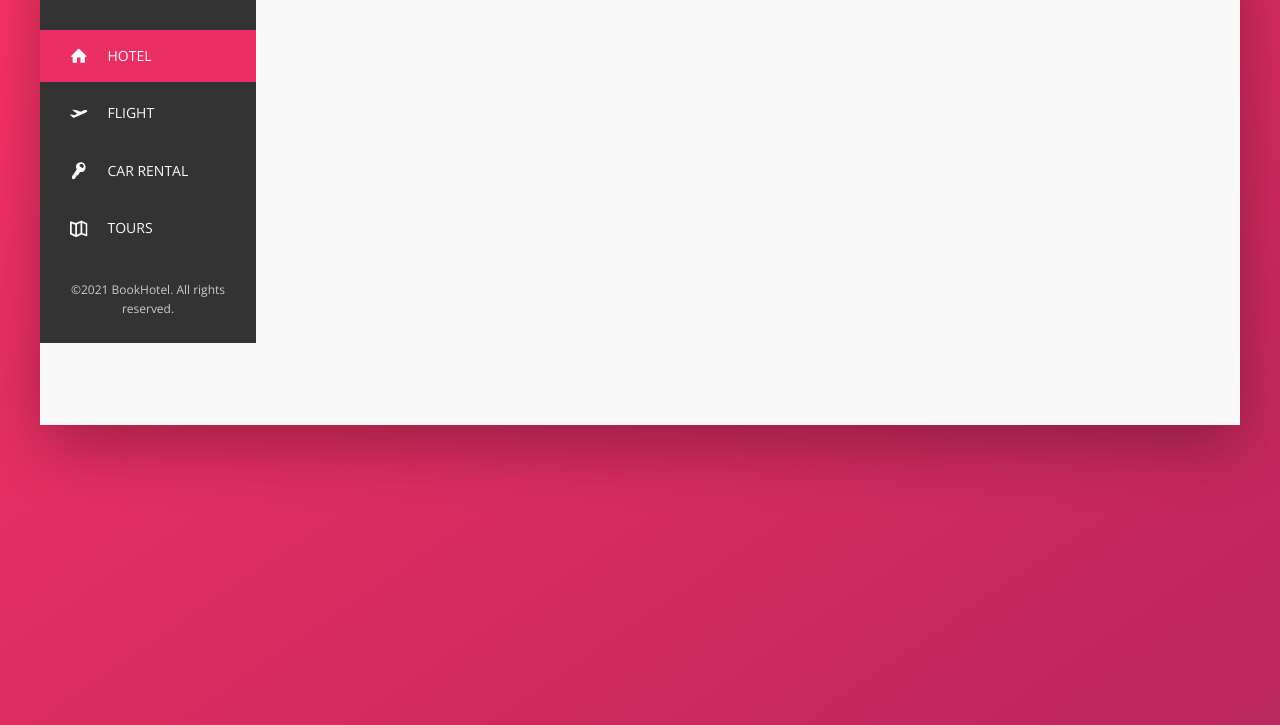
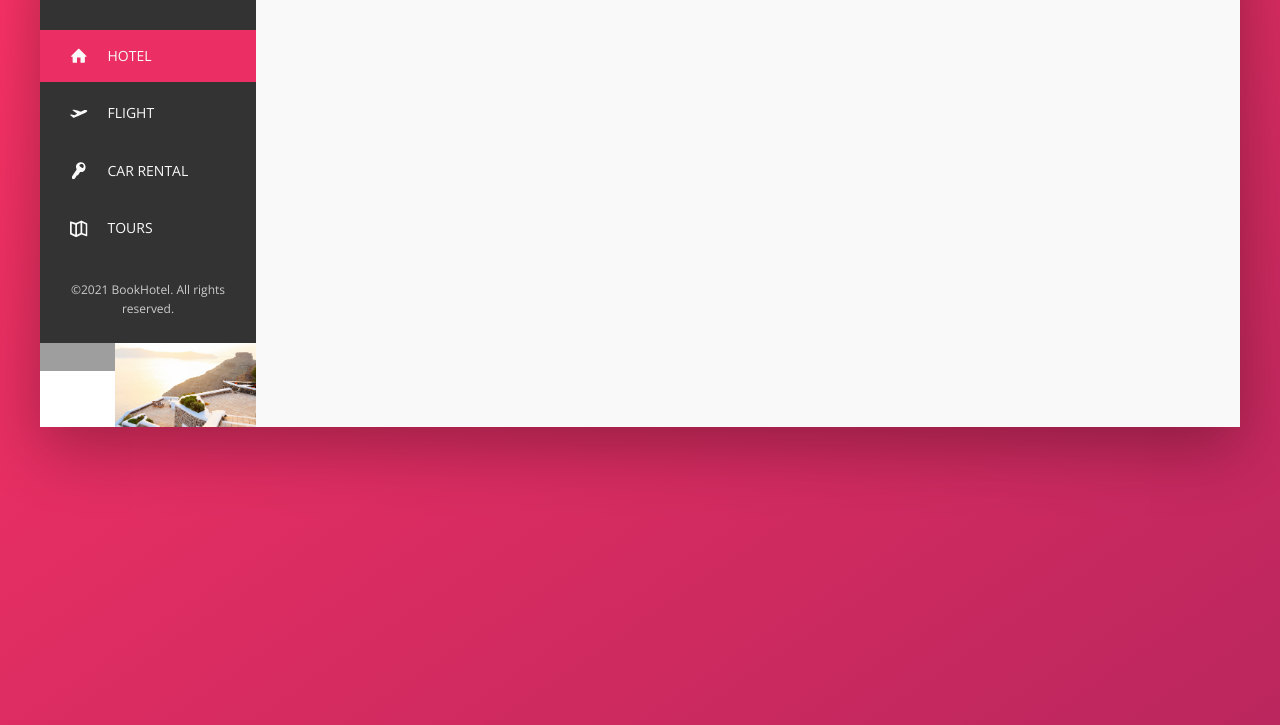
Before and after one commit to danasugu/book-hotel, a website: page index.html in a window 1280 px wide. Shown: the part 155-880 px from the top of the page. Drawn offline with nearby package versions, Linux system fonts and the light colour scheme; grey boxes are pictures that could not be loaded.

Commit message:
Update index.html

```diff
--- a/index.html
+++ b/index.html
@@ -86,7 +86,20 @@
                     &copy;2021 BookHotel. All rights reserved.
                 </div>
 
-                <div class="main-view"></div>
+                <div class="hotel-view">
+                    <div class="gallery">
+                        <figure class="gallery__item">
+                            <img src="img/hotel-1.jpg" alt="Photo of hotel 1" class="gallery__photo">
+                        </figure>
+                        <figure class="gallery__item">
+                            <img src="img/hotel-2.jpg" alt="Photo of hotel 2" class="gallery__photo">
+                        </figure>
+                        <figure class="gallery__item">
+                            <img src="img/hotel-3.jpg" alt="Photo of hotel 3" class="gallery__photo">
+                        </figure>
+
+                    </div>
+                </div>
         </div>
     </div>
 </body>
```
